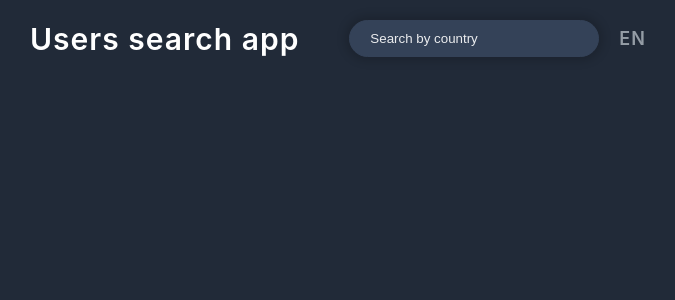
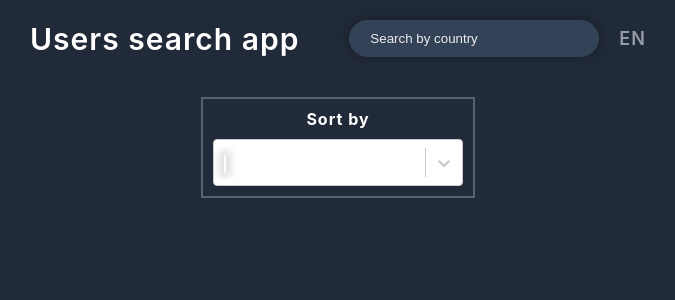
Before and after one commit to felix1234567890/react_recoil_users, a React (Create React App) app: page / in a window 1280 px wide. Shown: the top 300 px of the page, without its empty margins (302-977 px from the left). Built offline with nearby package versions, Linux system fonts and the light colour scheme.

Commit message:
Introduced filters

```diff
--- a/package.json
+++ b/package.json
@@ -10,6 +10,7 @@
     "react": "^16.13.1",
     "react-dom": "^16.13.1",
     "react-scripts": "3.4.3",
+    "react-select": "^3.1.0",
     "recoil": "0.0.13"
   },
   "scripts": {
--- a/src/App.js
+++ b/src/App.js
@@ -1,16 +1,36 @@
-import React, { useEffect } from "react";
+import React, { useEffect, useState } from "react";
 import "./app.scss";
 import { useRecoilState, useRecoilValue } from "recoil";
-import { usersState, shuffledPaginatedUsers, searchState } from "./atom";
+import {
+  usersState,
+  shuffledPaginatedUsers,
+  searchState,
+  filterState,
+} from "./atom";
 import Header from "./components/Header";
+import Filters from "./components/Filters";
 
 function App() {
   const [{ loading }, setUsersData] = useRecoilState(usersState);
   const [_, setSearch] = useRecoilState(searchState);
+  const [filter, setFilter] = useRecoilState(filterState);
   const adjustedUsers = useRecoilValue(shuffledPaginatedUsers);
+  const [paginationState, setPaginationState] = useState({
+    pageNumber: 1,
+    itemsPerPage: 6,
+    pageCount: null,
+  });
   const handleSearch = (event) => {
     setSearch(event.target.value);
   };
+  const handleSortByAge = (srtOrder) => {
+    setFilter(srtOrder);
+    setPaginationState((prevState) => ({
+      ...prevState,
+      pageNumber: 1,
+    }));
+  };
+
   useEffect(() => {
     setUsersData((prev) => ({ ...prev, loading: true }));
     fetch("./users.json").then((data) =>
@@ -19,7 +39,12 @@ function App() {
       })
     );
   }, [setUsersData]);
-  return <Header search={handleSearch} />;
+  return (
+    <>
+      <Header search={handleSearch} />
+      <Filters sort={handleSortByAge} sortOrder={filter} />
+    </>
+  );
 }
 
 export default App;
--- a/src/atom.js
+++ b/src/atom.js
@@ -7,7 +7,7 @@ export const usersState = atom({
 });
 export const filterState = atom({
   key: "filter",
-  default: "",
+  default: {},
 });
 export const searchState = atom({
   key: "searchTerm",
@@ -26,7 +26,7 @@ export const sortedUsers = selector({
   get: ({ get }) => {
     const { users } = get(usersState);
     const filter = get(filterState);
-    switch (filter) {
+    switch (filter.value) {
       case "desc":
         return users.sort((a, b) => {
           return b.age - a.age;
--- /dev/null
+++ b/src/components/Filters.jsx
@@ -0,0 +1,37 @@
+import React from "react";
+import Select from "react-select";
+import Proptypes from "prop-types";
+import customStyles from "../customStyles";
+import { useRecoilValue } from "recoil";
+import { sortedUsers } from "../atom";
+
+const Filters = ({ sort, sortOrder }) => {
+  const sorted = useRecoilValue(sortedUsers);
+  console.log(sorted);
+  const options = [
+    { value: "", label: "None" },
+    { value: "asc", label: "Age - ascending" },
+    { value: "desc", label: "Age - descending" },
+    { value: "under40", label: "Age - under 40" },
+    { value: "over40", label: "Age - over 40" },
+    { value: "male", label: "Male" },
+    { value: "female", label: "Female" },
+  ];
+  return (
+    <div className="sortBy">
+      <span>Sort by</span>
+      <Select
+        styles={customStyles}
+        defaultValue={options[0]}
+        value={sortOrder}
+        onChange={sort}
+        options={options}
+      />
+    </div>
+  );
+};
+Filters.propTypes = {
+  sort: Proptypes.func.isRequired,
+  sortOrder: Proptypes.object.isRequired,
+};
+export default Filters;
--- /dev/null
+++ b/src/customStyles.js
@@ -0,0 +1,42 @@
+export default {
+  menuList: (styles) => ({
+    ...styles,
+    color: "#ffffff",
+    borderRadius: "0px 0px 6px 6px",
+    overflow: "hidden",
+    border: "1px solid #566273",
+    position: "absolute",
+    backgroundColor: "#212a38",
+    left: 0,
+    right: 0,
+  }),
+  control: (styles) => ({
+    ...styles,
+    position: "relative",
+    width: "100%",
+    textAlign: "left",
+    outline: "",
+    height: "47px",
+    marginTop: "1rem",
+  }),
+
+  indicatorsContainer: (styles) => ({
+    ...styles,
+    marginLeft: "auto",
+    height: "100%",
+    marginTop: 0,
+  }),
+  singleValue: (styles) => ({
+    ...styles,
+    fontWeight: 500,
+    paddingLeft: "8px",
+    cursor: "pointer",
+    userSelect: "none",
+  }),
+  option: (styles) => ({
+    ...styles,
+    ":hover": {
+      backgroundColor: "purple",
+    },
+  }),
+};
--- a/src/index.js
+++ b/src/index.js
@@ -6,11 +6,9 @@ import * as serviceWorker from "./serviceWorker";
 import { RecoilRoot } from "recoil";
 
 ReactDOM.render(
-  <React.StrictMode>
-    <RecoilRoot>
-      <App />
-    </RecoilRoot>
-  </React.StrictMode>,
+  <RecoilRoot>
+    <App />
+  </RecoilRoot>,
   document.getElementById("root")
 );
 
```
Also changed, not shown: 1 other file (tests, documents, lock files or other folders).
